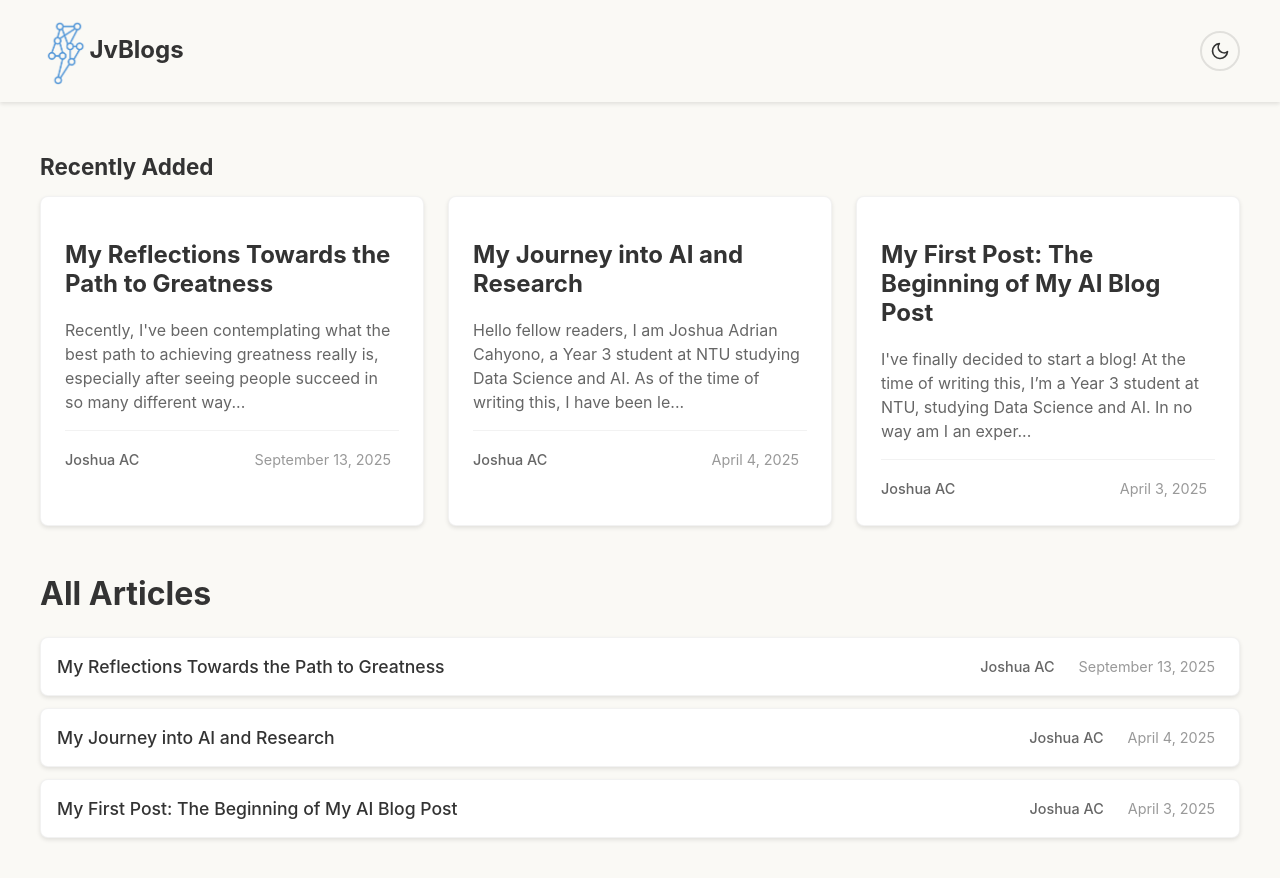
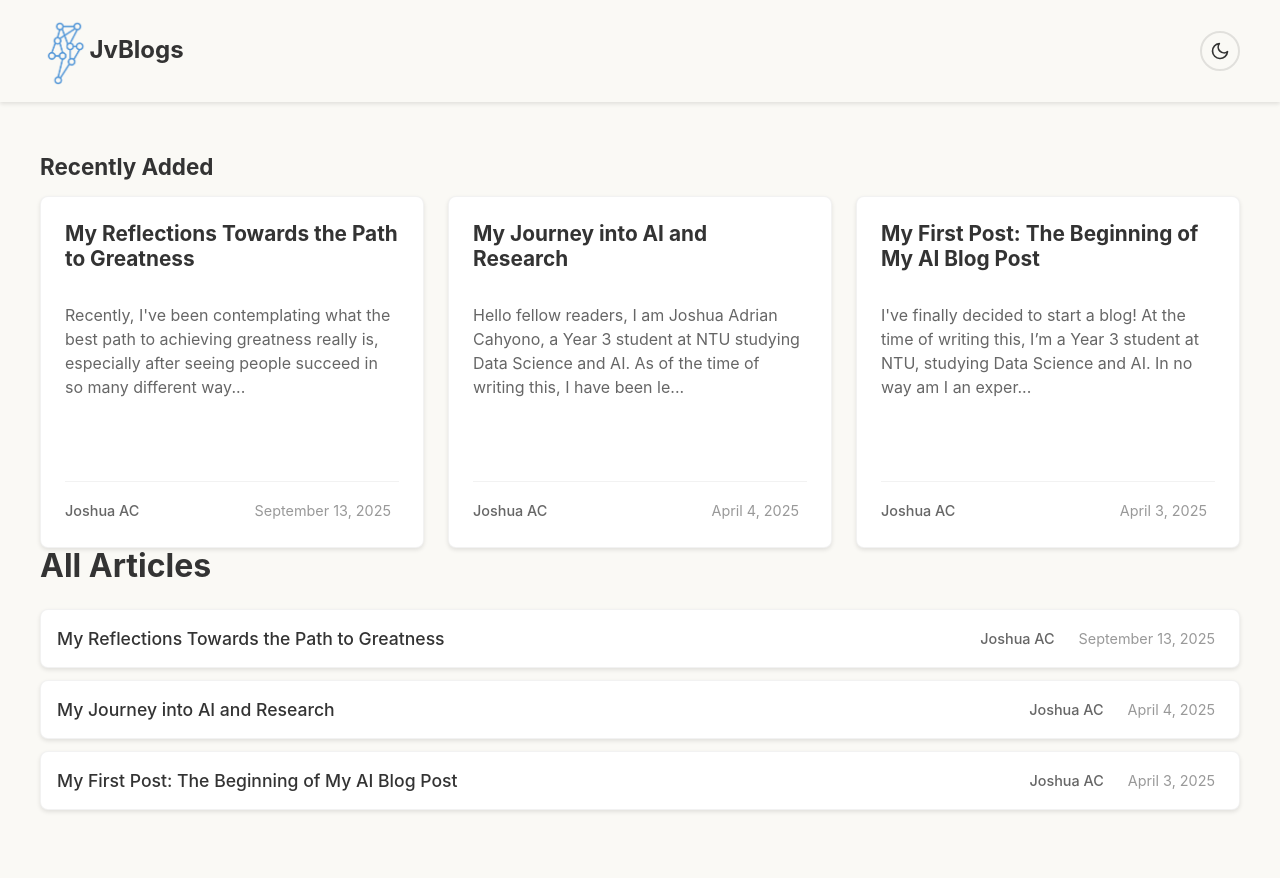
Before and after one commit to JvThunder/my-react-blog-app, a React (Create React App) app: page / in a window 1280 px wide. Shown: the top 878 px of the page. Built offline with nearby package versions, Linux system fonts and the light colour scheme.

Commit message:
edit css

```diff
--- a/src/HomePage.css
+++ b/src/HomePage.css
@@ -38,12 +38,32 @@ h2 {
     color: inherit;
     transition: all 0.3s ease;
     border: 1px solid var(--border-secondary);
+    display: flex;
+    flex-direction: column;
+    height: 100%;
 }
 
 .post-card:hover {
     transform: translateY(-3px);
     box-shadow: var(--shadow-secondary);
     background-color: var(--bg-hover);
+}
+
+.post-card h1 {
+    margin: 0 0 1rem 0;
+    font-size: 1.3rem;
+    font-weight: bold;
+    color: var(--text-primary);
+    transition: color 0.3s ease;
+    flex-shrink: 0;
+}
+
+.post-card .post-excerpt {
+    flex-grow: 1;
+    margin-bottom: 1rem;
+    line-height: 1.5;
+    color: var(--text-secondary);
+    transition: color 0.3s ease;
 }
 
 .post-card .post-meta {
@@ -54,6 +74,7 @@ h2 {
     display: flex;
     justify-content: space-between;
     align-items: center;
+    flex-shrink: 0;
 }
 
 .posts-list {
@@ -83,13 +104,6 @@ h3 {
     font-size: 1.5rem;
     margin-bottom: 1rem;
     color: var(--text-primary);
-    transition: color 0.3s ease;
-}
-
-.post-excerpt {
-    color: var(--text-secondary);
-    margin-bottom: 1rem;
-    line-height: 1.5;
     transition: color 0.3s ease;
 }
 
```
